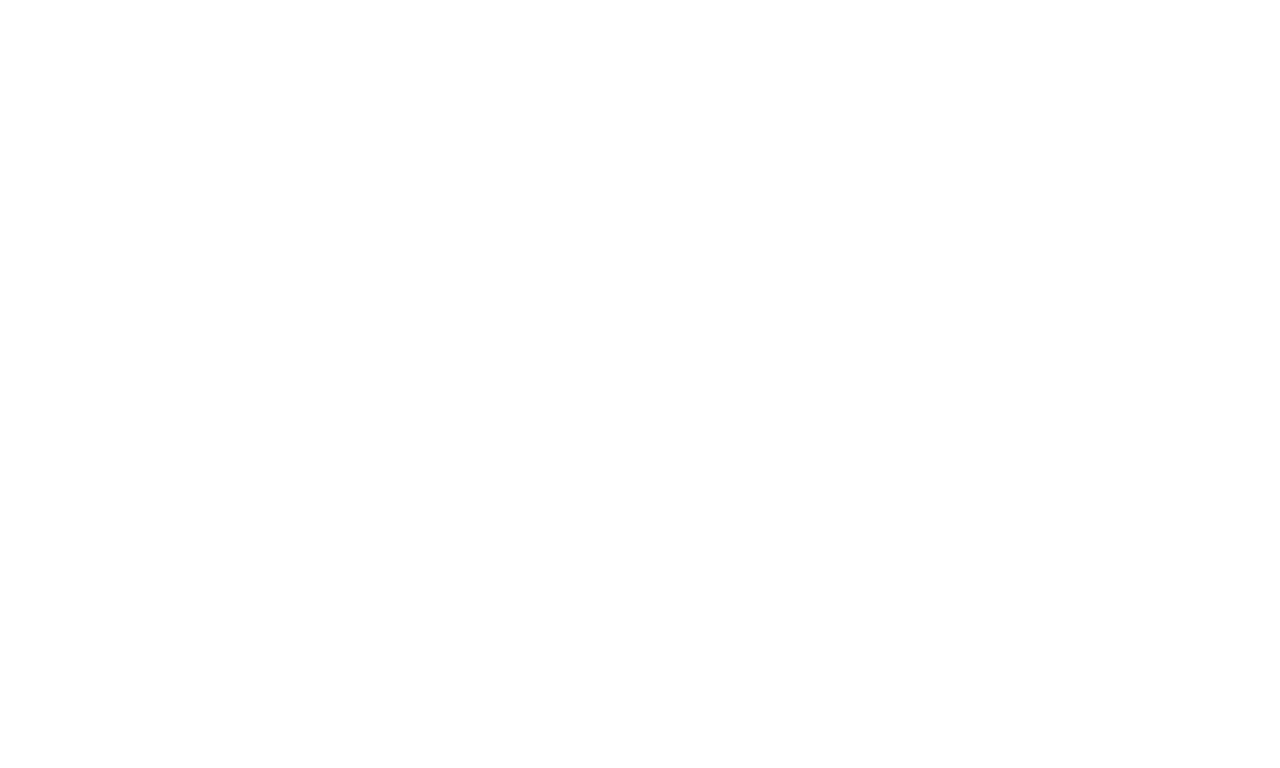
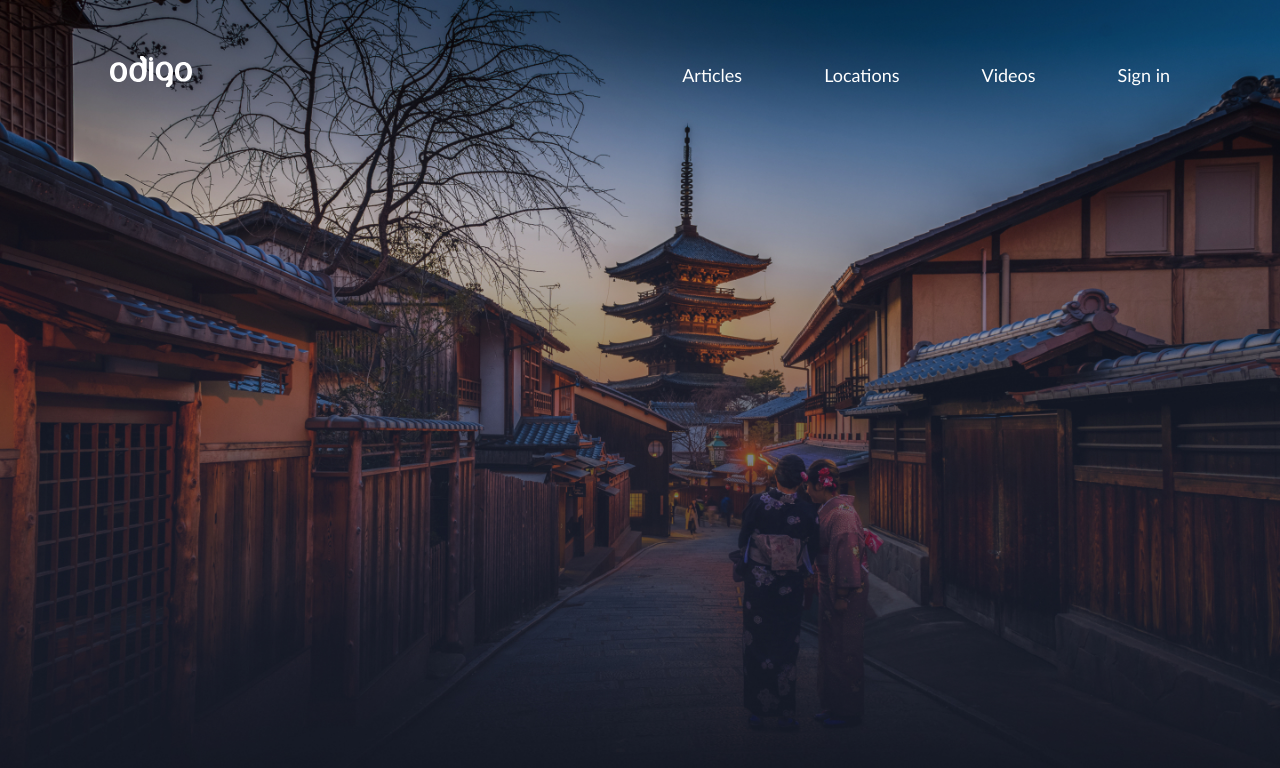
Before and after one commit to Lirarius/Travel-landing-page, a plain HTML site: page index.html in a window 1280 px wide. Drawn offline with Linux system fonts and the light colour scheme.

Commit message:
feat: add basic page layout, header with nav and logo

```diff
--- a/css/style.css
+++ b/css/style.css
@@ -0,0 +1,65 @@
+body{
+    font-family: 'Lato';
+    font-style: normal;
+    font-weight: normal;
+    line-height: 1.2;
+    font-size: 16px;
+    color: #102746;
+}
+
+.wrapper{
+    max-width: 1060px;
+    margin: 0 auto;
+}
+
+/* HEADER */
+
+.header{
+    /*Фиксирую блок(всегда будет сверху страницы, даже при скролинге)*/
+    position: fixed;
+    top: 0;
+    left: 0;
+    width: 100%;
+}
+
+.header__wrapper{
+    display: flex;
+    flex-wrap: wrap;
+    align-items: flex-end;
+    justify-content: space-between;
+    padding-top: 56px;
+}
+
+.header__list{
+    display: flex;
+    flex-wrap: wrap;
+}
+
+.header__item{
+    margin-right: 82px;
+}
+
+.header__item:last-child{
+    margin-right: 0;
+}
+
+.header__link{
+    font-size: 18px;
+    line-height: 24px;
+    color: white;
+    text-decoration: none;
+}
+
+.header__link:hover, .header__link:focus, .header__link:active{
+    /*Ссылки меняют свойства при наведении на них мышкой/фокусировке/при клике на них*/
+    opacity: .75;
+}
+
+
+/* INTRO */
+
+.intro{
+    height: 100vh;
+    background: url("../img/intro_bg.jpg") no-repeat center;
+    background-size: cover;
+}
--- a/index.html
+++ b/index.html
@@ -3,12 +3,51 @@
 <head>
     <meta charset="UTF-8">
     <meta name="viewport" content="width=device-width, initial-scale=1.0">
-    <title>Document</title>
+    <title>Discover Amazing places in Japan</title>
     <link rel="stylesheet" href="css/reset.css">
     <link rel="stylesheet" href="css/fonts.css">
     <link rel="stylesheet" href="css/style.css">
 </head>
 <body>
+    <header class="header">
+        <div class="wrapper">
+            <div class="header__wrapper">
+
+                <div class="header__logo">
+                    <a href="/" class="header__logo-link">
+                        <img src="img/svg/odigo-logo.svg" alt="Discover Amazing places in Japan" class="header__logo-pic">
+                    </a>
+                </div>
+
+                <nav class="header__nav">
+                    <ul class="header__list">
+                        <li class="header__item">
+                            <a href="#!" class="header__link">Articles</a>
+                        </li>
+
+                        <li class="header__item">
+                            <a href="#!" class="header__link">Locations</a>
+                        </li>
+
+                        <li class="header__item">
+                            <a href="#!" class="header__link">Videos</a>
+                        </li>
+
+                        <li class="header__item">
+                            <a href="#!" class="header__link">Sign in</a>
+                        </li>
+                    </ul>
+                </nav>
+            </div>
+
+        </div>
+    </header>
+
+    <main class="main">
+        <section class="intro">
+
+        </section>
+    </main>
 
 </body>
 </html>
```
Also changed, not shown: img/intro_bg.jpg (added), img/svg/odigo-logo.svg (added).
